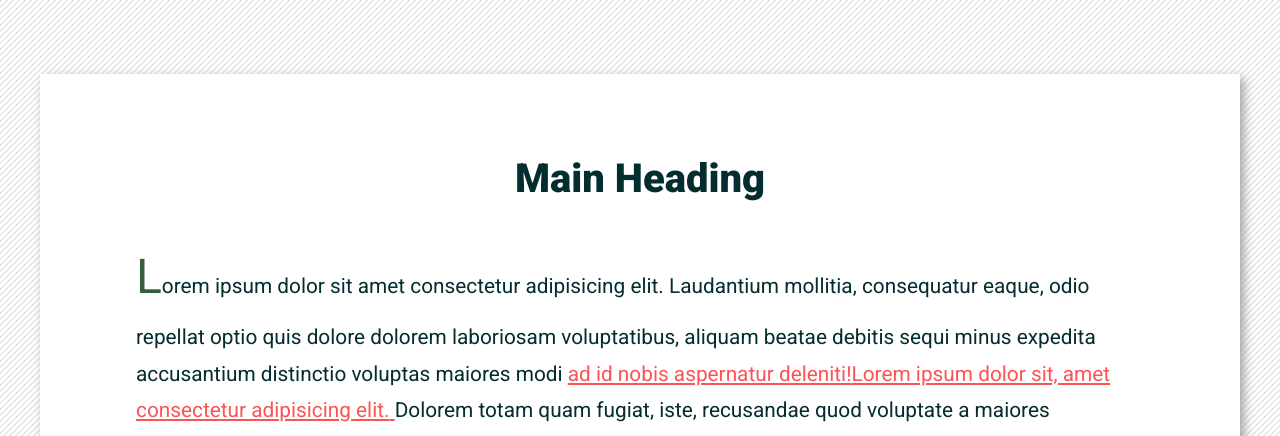
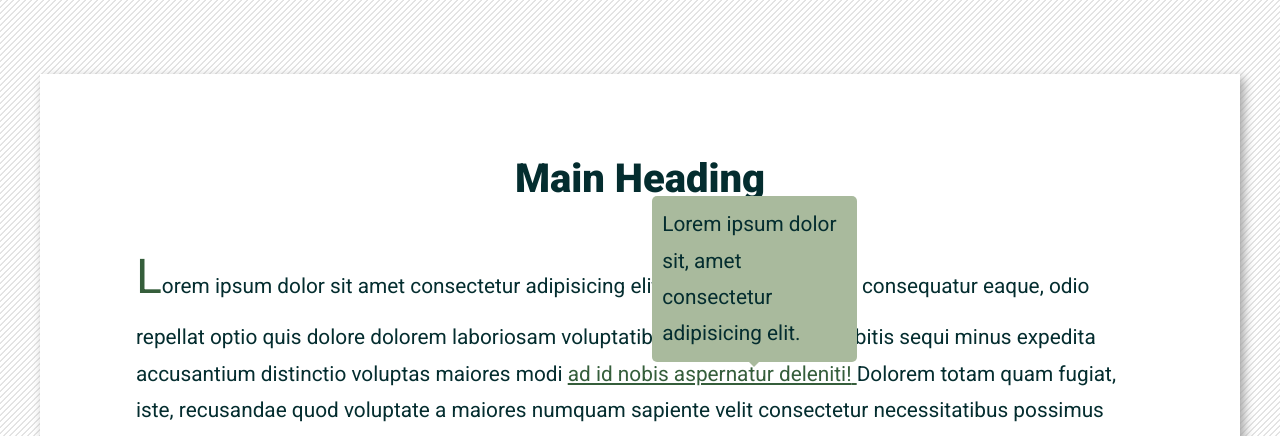
Before and after one commit to tuliajerry/m7-hw7-terry-julia, a plain HTML site: page index.html in a window 1280 px wide. Both pictures are taken after a click on the element "ad id nobis aspernatur deleniti!". Shown: the part 352-788 px from the top of the page. Drawn offline with Linux system fonts and the light colour scheme.

Commit message:
Update style.css

```diff
--- a/style.css
+++ b/style.css
@@ -135,31 +135,55 @@ footer {
   color: var(--off-white);
 }
 
-/* tooltip code below */
-
+/* Tooltip code */
 span.tooltip {
   color: var(--danger-color);
   position: relative;
   cursor: pointer;
 }
 
-/* underline span on hover/focus */
+/* Underline span on hover/focus */
 span.tooltip:hover,
 span.tooltip:focus {
   text-decoration: underline;
+  color: #355E3B;
 }
-/* show tooltip on hover/focus */
+
+/* Show tooltip on hover/focus */
 span.tooltip:hover > span,
 span.tooltip:focus > span {
   display: inline;
+  position: absolute;
+  border-radius: 5px;
+  padding: 10px;
+  z-index: 1;
+  bottom: 100%;
+  left: 50%;
+  margin-left: -60px;
+ }
+
+/* Styling for tooltip bubble */
+span.tooltip span {
+  display: none;
+  background-color: #A9BA9D;
+  color: var(--text-color);
 }
 
-/* styling for tooltip bubble */
-span.tooltip span {
-  display: none;
+/* Styling for tooltip bubble arrow */
+span.tooltip span::after {
+  content: "";
+  position: absolute;
+  top: 100%;
+  left: 50%;
+  margin-left: -5px;
+  border-width: 5px;
+  border-style: solid;
+ top: 100%;
+  left: 50%;
+  margin-left: -5px;
+  border-width: 5px;
+  border-style: solid;
+  border-color: #A9BA9D transparent transparent transparent;
 }
 
-/* styling for tooltip bubble arrow */
-span.tooltip span::after {
-  content: "";
 }
```
